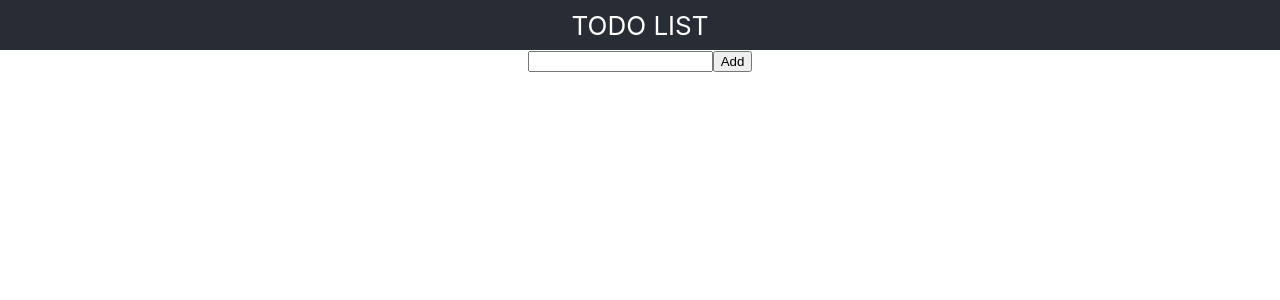
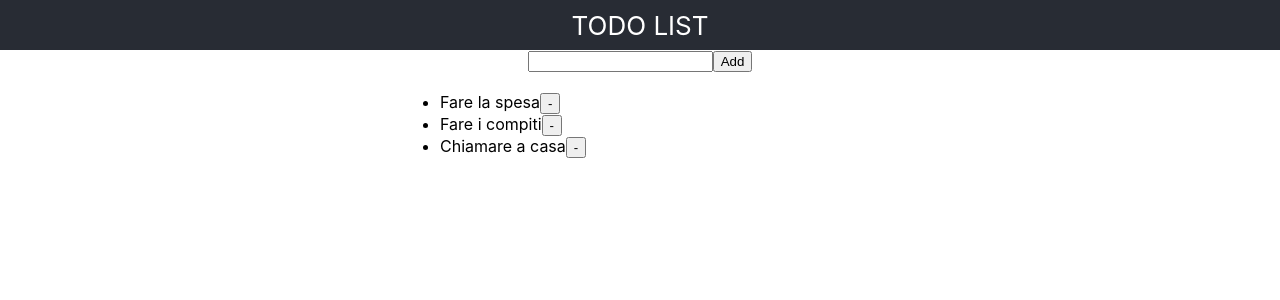
Before and after one commit to SimonCris/react-todolist-redux, a React (Create React App) app: page / in a window 1280 px wide. Shown: the top 300 px of the page. Built offline with nearby package versions, Linux system fonts and the light colour scheme.

Commit message:
add myTodoList container

```diff
--- a/src/App.js
+++ b/src/App.js
@@ -1,6 +1,6 @@
 import React, {Component} from 'react';
 import './App.css';
-import TodoList from './components/todolist';
+import MyTodoList from './containers/my_todo_list';
 import Header from './components/header';
 import AddTodo from './components/addtodo';
 
@@ -15,7 +15,7 @@ class App extends Component {
             <div className="App">
                 <Header/>
                 <AddTodo/>
-                <TodoList todos={[]}/>
+                <MyTodoList/>
             </div>
         );
     }
--- /dev/null
+++ b/src/containers/my_todo_list.js
@@ -0,0 +1,22 @@
+import TodoList from '../components/todolist';
+import {connect} from "react-redux";
+
+/** Questo metodo serve per restituire parte dello state dell'applicazione
+ * a partire dallo state memorizzato nello store globale */
+const mapStateFromProps = (state) => {
+    return {
+        todos: [
+            ...state.todos
+        ]
+    }
+};
+
+/** La funzione connect di React-Redux unisce automaticamente lo store al componente che
+ * utilizza lo state dello store (in questo caso TodoList preleva l'array
+ * todos dallo store globale).
+ * Nei componenti di visualizzazione, va usato il container MyTodoList
+ * per visualizzare il componente TodoList con i valori dello store globale*/
+const myConnect = connect(mapStateFromProps);
+const myTodoList = myConnect(TodoList);
+
+export default myTodoList;
--- a/src/index.js
+++ b/src/index.js
@@ -4,6 +4,7 @@ import './index.css';
 import App from './App';
 import * as serviceWorker from './serviceWorker';
 import {createStore} from "redux";
+import {Provider} from 'react-redux';
 import storeReducer from './reducers/store_reducer';
 
 const initTodos = [
@@ -19,7 +20,15 @@ const initTodos = [
  * Tramite getState possiamo recuperare lo stato corrente dell'applicazione*/
 const store = createStore(storeReducer, {todos: [...initTodos]});
 
-ReactDOM.render(<App />, document.getElementById('root'));
+/** Il componente provider di React-Redux si occupa di passare automaticamente
+ * lo store a tutti i componenti dell'applicazione che sono racchiusi nel tag <Provider>.
+ * I singoli componenti (generalmente containers) che usato componenti che fanno riferimento
+ * allo store, utilizzano il metodo connect di react-redux per collegare lo store al
+ * componente che si vuole usare*/
+ReactDOM.render(
+    <Provider store={store}>
+        <App />
+    </Provider>, document.getElementById('root'));
 
 // If you want your app to work offline and load faster, you can change
 // unregister() to register() below. Note this comes with some pitfalls.
```
